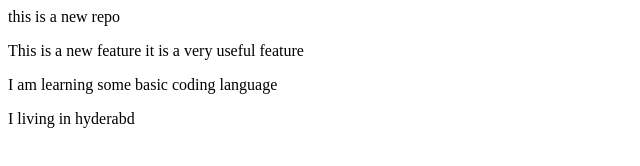
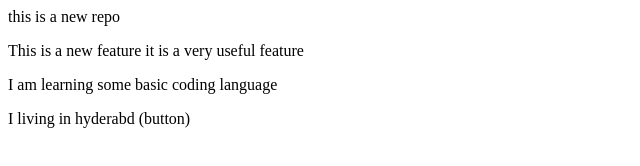
Before and after one commit to dipumohanta/Local-Repo, a plain HTML site: page index.html in a window 1280 px wide. Shown: the full height of the page, 0-640 px from the left. Drawn offline with Linux system fonts and the light colour scheme.

Commit message:
Add button

```diff
--- a/index.html
+++ b/index.html
@@ -1,4 +1,4 @@
 <p>this is a new repo</p>
 <p>This is a new feature it is a very useful feature</p>
 <p>I am learning some basic coding language</p>
-<P>I living in hyderabd </P>
+<P>I living in hyderabd (button)</P>
```
